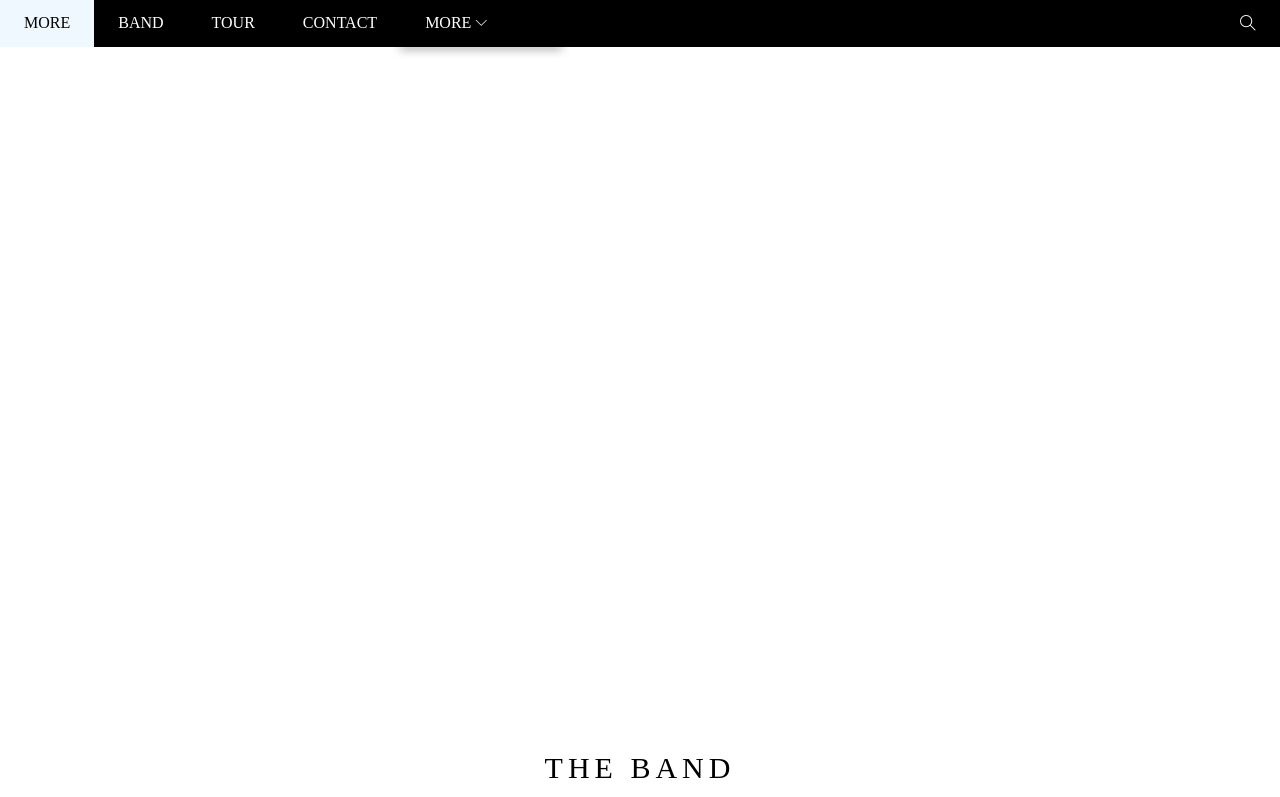
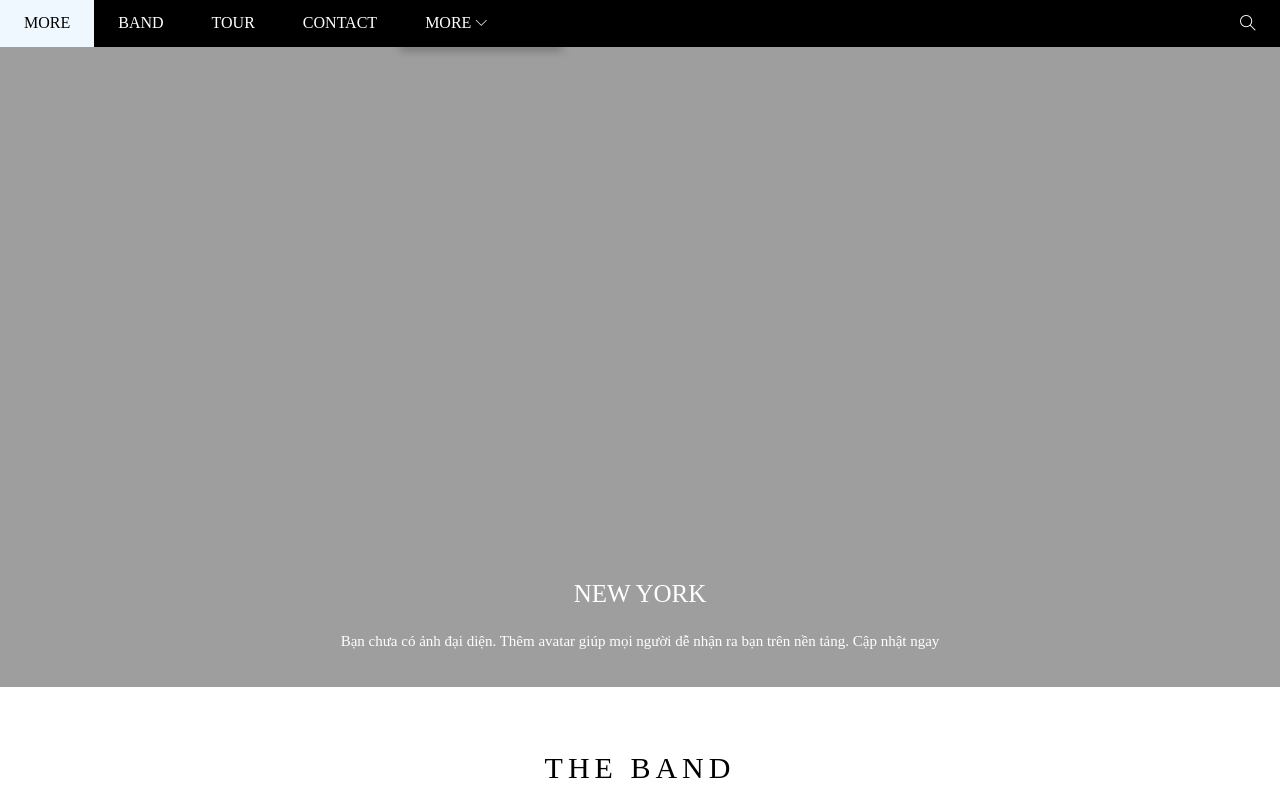
Before and after one commit to banhhieu/f8-html-css, a plain HTML site: page index.html in a window 1280 px wide. Shown: the top 797 px of the page. Drawn offline with Linux system fonts and the light colour scheme; the site is published under a folder, as on GitHub Pages, so addresses that start at the root find nothing.

Commit message:
Sua duong dan anh CSS

```diff
--- a/asets/css/style.css
+++ b/asets/css/style.css
@@ -91,7 +91,7 @@ min-width: 160px;
 #slider{
    padding-top: 50%;
    margin-top: 46.5px;
-   background: url('/asets/img/slider/OIP.webp') top center / cover no-repeat;
+   background: url('../img/slider/OIP.webp') top center / cover no-repeat;
    position: relative;
 }
 #slider .text-content  {
```
